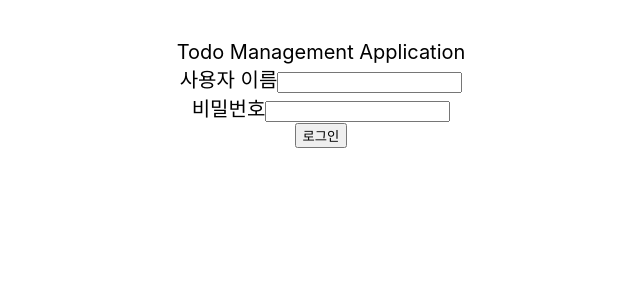
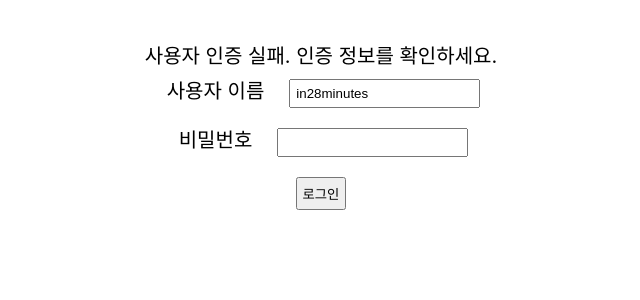
Before and after one commit to qscd154/-, a React (Create React App) app: page / in a window 1280 px wide. Both pictures are taken after a click on the button "로그인". Shown: the top 300 px of the page, without its empty margins (319-959 px from the left). Built offline with nearby package versions, Linux system fonts and the light colour scheme.

Commit message:
로그인 개선, 하드코딩으로 인증 추가

```diff
--- /dev/null
+++ b/src/components/todo/TodoApp.css
@@ -0,0 +1,4 @@
+label, input, button {
+    margin: 10px;
+    padding: 5px;
+}
--- a/src/components/todo/TodoApp.jsx
+++ b/src/components/todo/TodoApp.jsx
@@ -1,7 +1,10 @@
+import { useState } from 'react'
+import './TodoApp.css'
+
 export default function TodoApp() {
     return (
         <div className="TodoApp">
-            Todo Management Application
+
             <LoginComponent/>
             {/* <WelcomeComponent/> */}
         </div>
@@ -9,24 +12,72 @@
 }
 
 function LoginComponent() {
+
+
+   const [username, setUsername] = useState('in28minutes')
+   const [password, setPassowrd] = useState('')
+   const [showSuccessMessage, setShowSuccessMessage] = useState(false)
+   const [showErrorMessage, setShowErrorMessage] = useState(false)
+
+function handleUsernameChange(event) {
+    setUsername(event.target.value)
+}
+
+function handlePasswordChange(event) {
+    setPassowrd(event.target.value)
+}
+
+function handleSubmit() {
+    if(username==='in28minutes' && password === 'dummy') {
+        setShowSuccessMessage(true)
+        setShowErrorMessage(false)
+    } else {
+        setShowSuccessMessage(false)
+        setShowErrorMessage(true)
+    }
+}
+
+function SuccesMessageComponent() {
+    if(showSuccessMessage){
+        return <div className="successMessage">사용자 인증 성공</div>
+    }
+
+    return null
+}
+
+function ErrorMessageComponent() {
+    if(showErrorMessage){
+        return <div className='errorMessage'>사용자 인증 실패. 인증 정보를 확인하세요.</div>
+    }
+
+    return null
+}
+
+
     return (
         <div className="Login">
+            <SuccesMessageComponent />
+            <ErrorMessageComponent />
             <div className="LoginForm">
                 <div>
                     <label>사용자 이름</label>
-                    <input type="text" name="username" />
+                    <input type="text" name="username" value={username} onChange={handleUsernameChange}/>
                 </div>
                 <div>
                     <label>비밀번호</label>
-                    <input type="password" name="password" />
+                    <input type="password" name="password" value={password} onChange={handlePasswordChange}/>
                 </div>
                 <div>
-                    <button type="button" name="login">로그인</button>
+                    <button type="button" name="login" onClick={handleSubmit}>로그인</button>
                 </div>
             </div>
         </div>
     )
 }
+
+
+
+
 
 function WelcomeComponent() {
     return (
```
